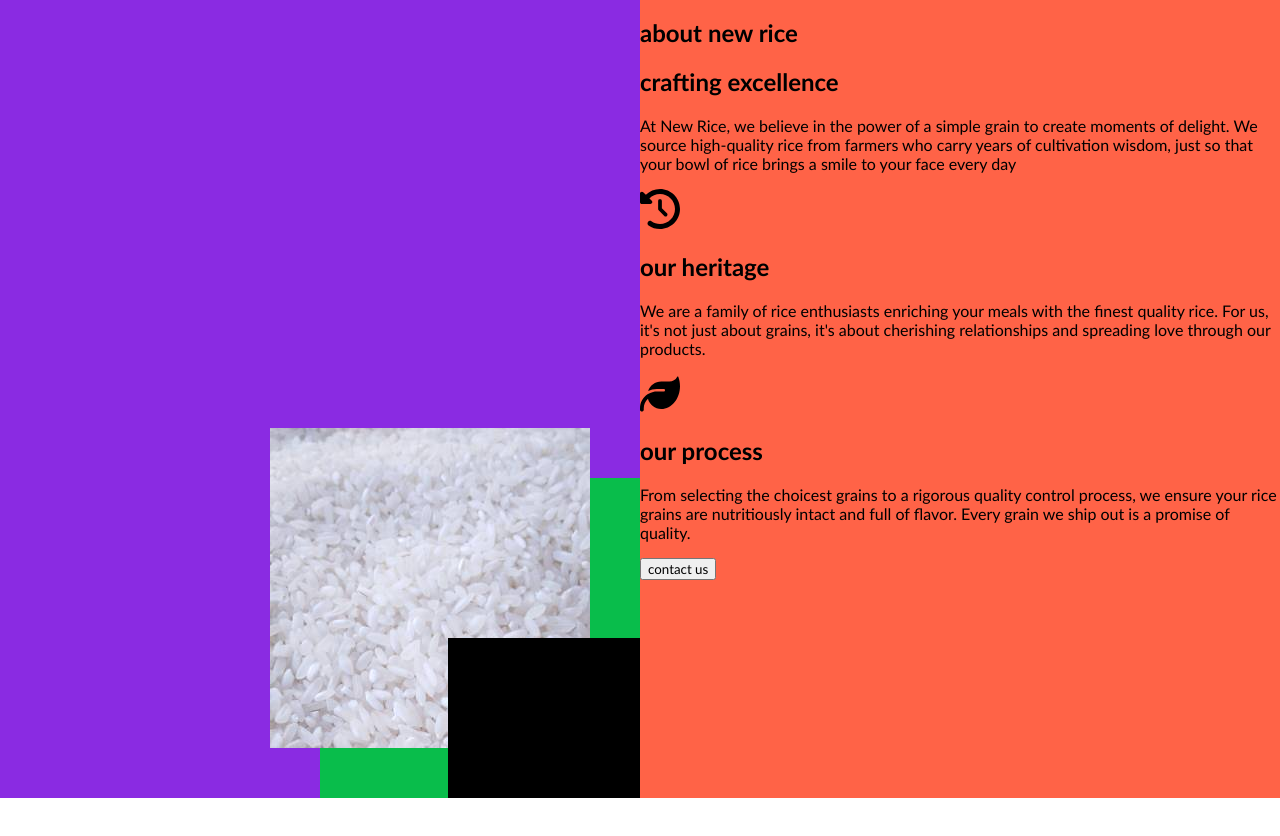
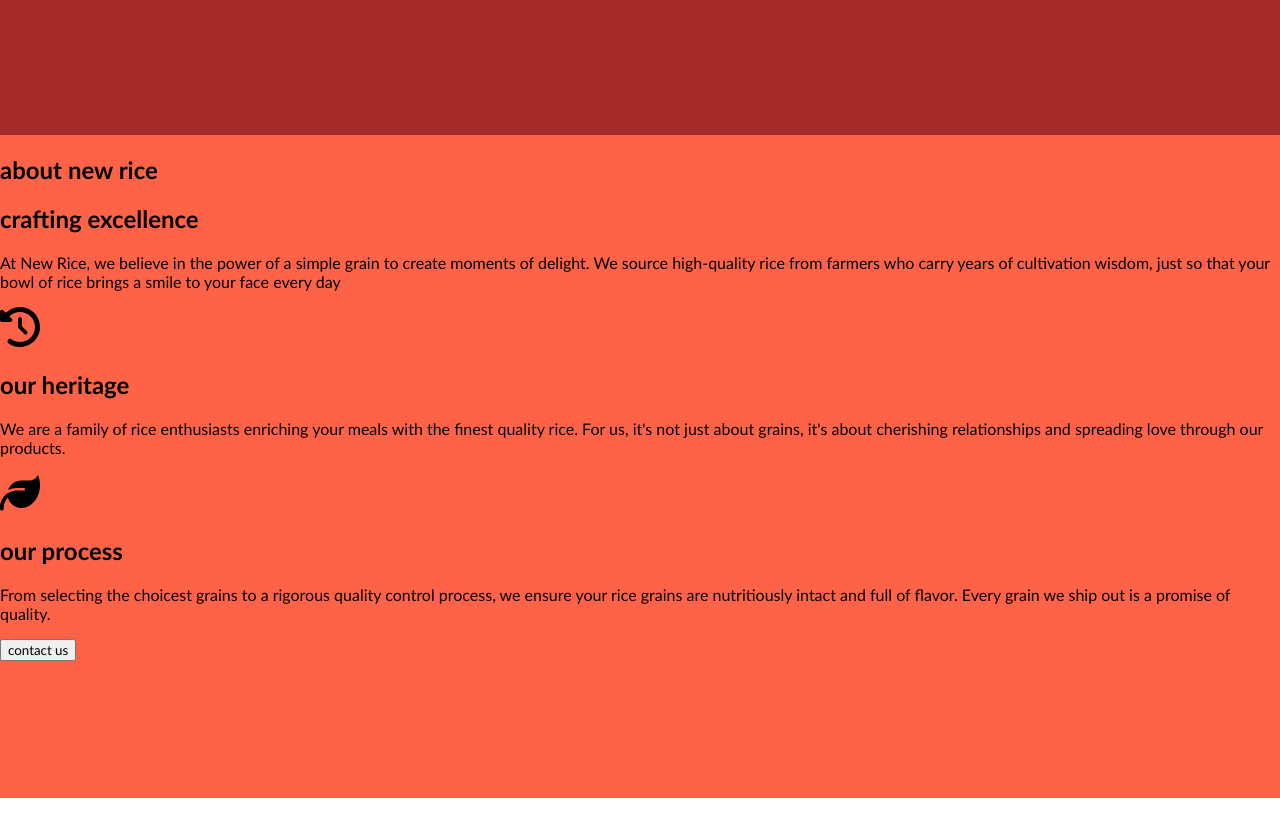
Before and after one commit to Fejiro001/New-Rice, a plain HTML site: page index.html in a window 1280 px wide. Shown: the part 860-1696 px from the top of the page. Before the commit the page ends 1658 px from the top, so only its background shows below. Drawn offline with Linux system fonts and the light colour scheme.

Commit message:
a new day

```diff
--- a/css/section1.css
+++ b/css/section1.css
@@ -12,6 +12,7 @@
     background-repeat: no-repeat;
     max-width: 100%;
     height: 100%;
+    background-attachment: fixed;
 }
 
 .welcomeCard {
--- a/css/section2.css
+++ b/css/section2.css
@@ -2,49 +2,49 @@
     height: 100vh;
     max-width: 100%;
     display: flex;
-    flex-direction: column;
+    flex-direction: row;
+    flex-wrap: wrap;
     background-color: brown;
 }
 
 .part1 {
-    display: flex;
-    background-color: blueviolet;
-    position: relative;
-    width: 100%;
+    background-color: red;
+    /* position: relative; */
+    /* height: 100vh; */
     /* margin: 10px 0; */
 }
 
-.rect1 {
+/* .rect1 {
     position: absolute;
     height: 20rem;
     width: 20rem;
     background-color: var(--base-color);
     bottom: 0;
     right: 0;
-}
+} */
 
-.rect2 {
+/* .rect2 {
     position: absolute;
     height: 20rem;
     width: 20rem;
     right: 50px;
     bottom: 50px;
     background-image: url(/assets/rice.jpg);
-}
+} */
 
-.rect3 {
+/* .rect3 {
     position: absolute;
     height: 10rem;
     width: 12rem;
     background-color: black;
     bottom: 0;
     right: 0;
-}
+} */
 
 .part2 {
     background-color: tomato;
-    max-height: 100%;
-    width: 100%;
+    /* max-height: 100%; */
+    /* width: 100%; */
 }
 
 
@@ -52,14 +52,8 @@
     width: 2.5rem;
 }
 
-@media (min-width: 600px) {
+/* @media (min-width: 600px) {
     .section2 {
         flex-direction: row;
     }
-    .part1 {
-        width: 50%;
-    }
-    .part2 {
-        width: 50%;
-    }
-}
+} */
--- /dev/null
+++ b/css/section3.css
@@ -0,0 +1,3 @@
+.section3 {
+    height: 100vh;
+}
--- a/index.html
+++ b/index.html
@@ -81,6 +81,7 @@
                 <button class="contactUs">contact us</button>
             </div>
         </section>
+        <section class="section3"></section>
     </main>
 </body>
 
--- a/style.css
+++ b/style.css
@@ -1,7 +1,7 @@
 @import url(css/navbar.css);
 @import url(css/section1.css);
 @import url(css/section2.css);
-
+@import url(css/section3.css);
 /* This project is done mobile first */
 * {
     box-sizing: border-box;
```
